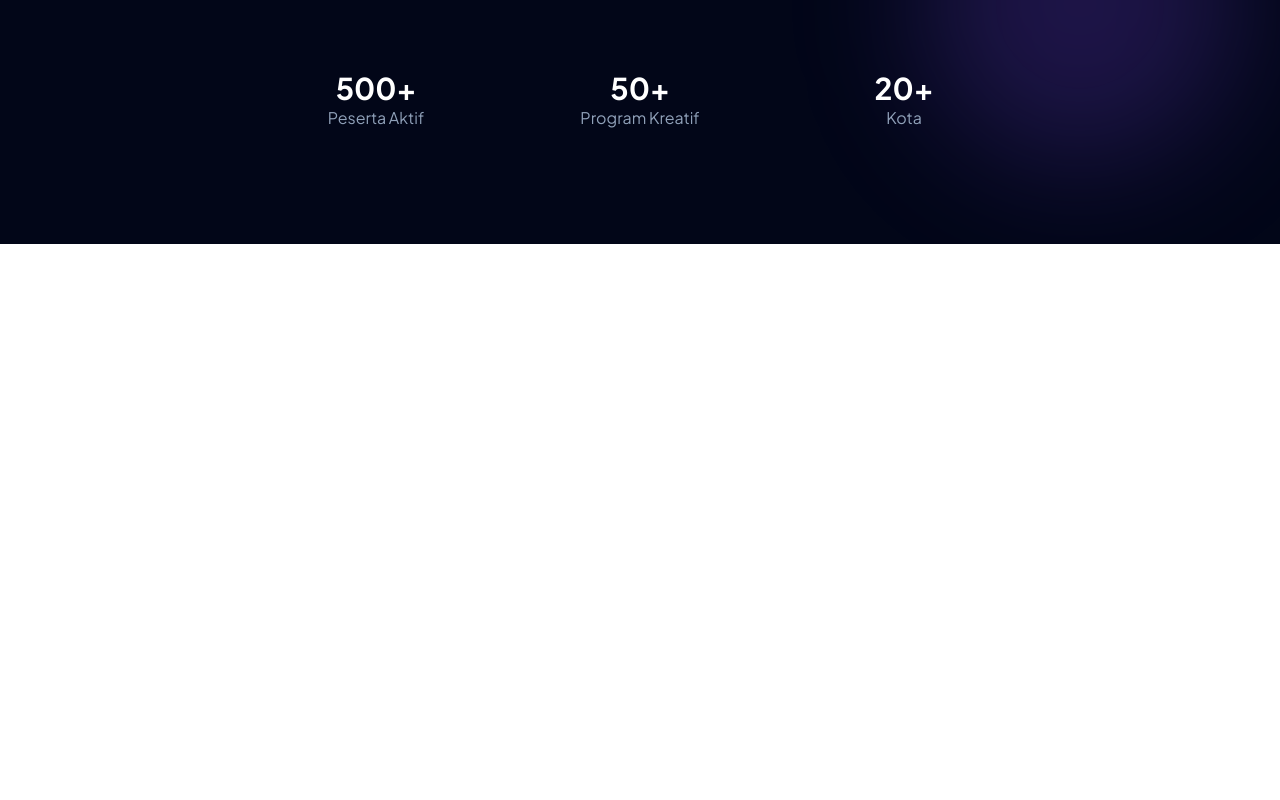
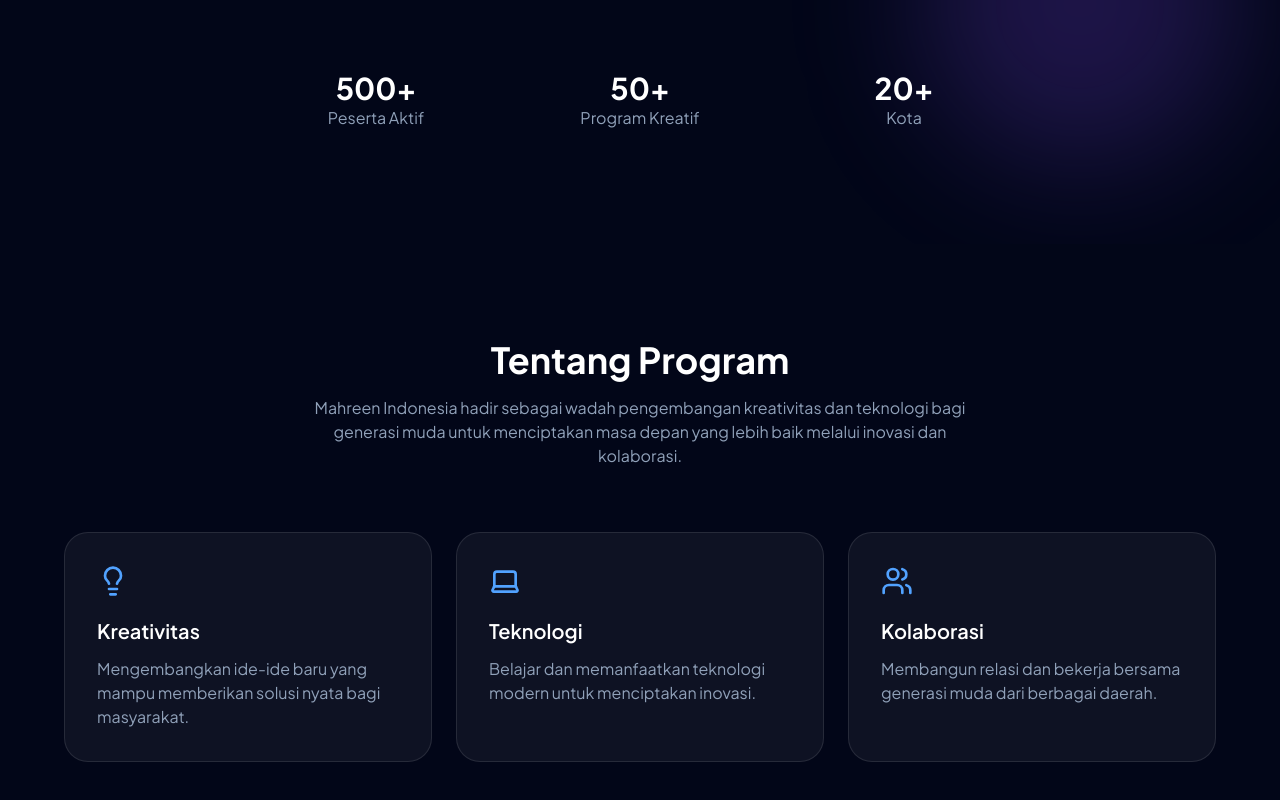
Before and after one commit to strvntrl/mahreen-indonesia-landing-page, a React (Vite) app: page / in a window 1280 px wide. Shown: the part 556-1356 px from the top of the page. Before the commit the page ends 800 px from the top, so only its background shows below. Built offline with nearby package versions, Linux system fonts and the light colour scheme.

Commit message:
about section

```diff
--- a/src/App.tsx
+++ b/src/App.tsx
@@ -1,9 +1,11 @@
 import Hero from "./components/Hero";
+import About from "./components/About";
 
 function App() {
   return (
     <main className="bg-slate-950 text-white overflow-hidden">
       <Hero />
+      <About />
     </main>
   );
 }
--- a/src/components/About.tsx
+++ b/src/components/About.tsx
@@ -0,0 +1,60 @@
+import { Laptop, Lightbulb, Users } from "lucide-react";
+
+const features = [
+  {
+    icon: <Lightbulb size={32} />,
+    title: "Kreativitas",
+    desc: "Mengembangkan ide-ide baru yang mampu memberikan solusi nyata bagi masyarakat.",
+  },
+  {
+    icon: <Laptop size={32} />,
+    title: "Teknologi",
+    desc: "Belajar dan memanfaatkan teknologi modern untuk menciptakan inovasi.",
+  },
+  {
+    icon: <Users size={32} />,
+    title: "Kolaborasi",
+    desc: "Membangun relasi dan bekerja bersama generasi muda dari berbagai daerah.",
+  },
+];
+
+export default function About() {
+  return (
+    <section className="py-24 px-6">
+      <div className="max-w-6xl mx-auto">
+        <div className="text-center">
+          <h2 className="text-4xl font-bold">
+            Tentang Program
+          </h2>
+
+          <p className="mt-4 text-slate-400 max-w-2xl mx-auto">
+            Mahreen Indonesia hadir sebagai wadah pengembangan kreativitas dan
+            teknologi bagi generasi muda untuk menciptakan masa depan yang lebih
+            baik melalui inovasi dan kolaborasi.
+          </p>
+        </div>
+
+        <div className="grid md:grid-cols-3 gap-6 mt-16">
+          {features.map((item, index) => (
+            <div
+              key={index}
+              className="bg-white/5 border border-white/10 rounded-3xl p-8 hover:border-blue-500 transition duration-300"
+            >
+              <div className="text-blue-400 mb-5">
+                {item.icon}
+              </div>
+
+              <h3 className="text-xl font-semibold mb-3">
+                {item.title}
+              </h3>
+
+              <p className="text-slate-400">
+                {item.desc}
+              </p>
+            </div>
+          ))}
+        </div>
+      </div>
+    </section>
+  );
+}
--- a/src/components/Hero.tsx
+++ b/src/components/Hero.tsx
@@ -26,7 +26,7 @@
           className="mt-8 text-5xl md:text-7xl font-bold leading-tight"
         >
           Berkarya Dengan
-          <span className="block bg-gradient-to-r from-blue-400 to-violet-400 bg-clip-text text-transparent">
+          <span className="block bg-linear-to-r from-blue-400 to-violet-400 bg-clip-text text-transparent">
             Kreativitas & Teknologi
           </span>
         </motion.h1>
```
